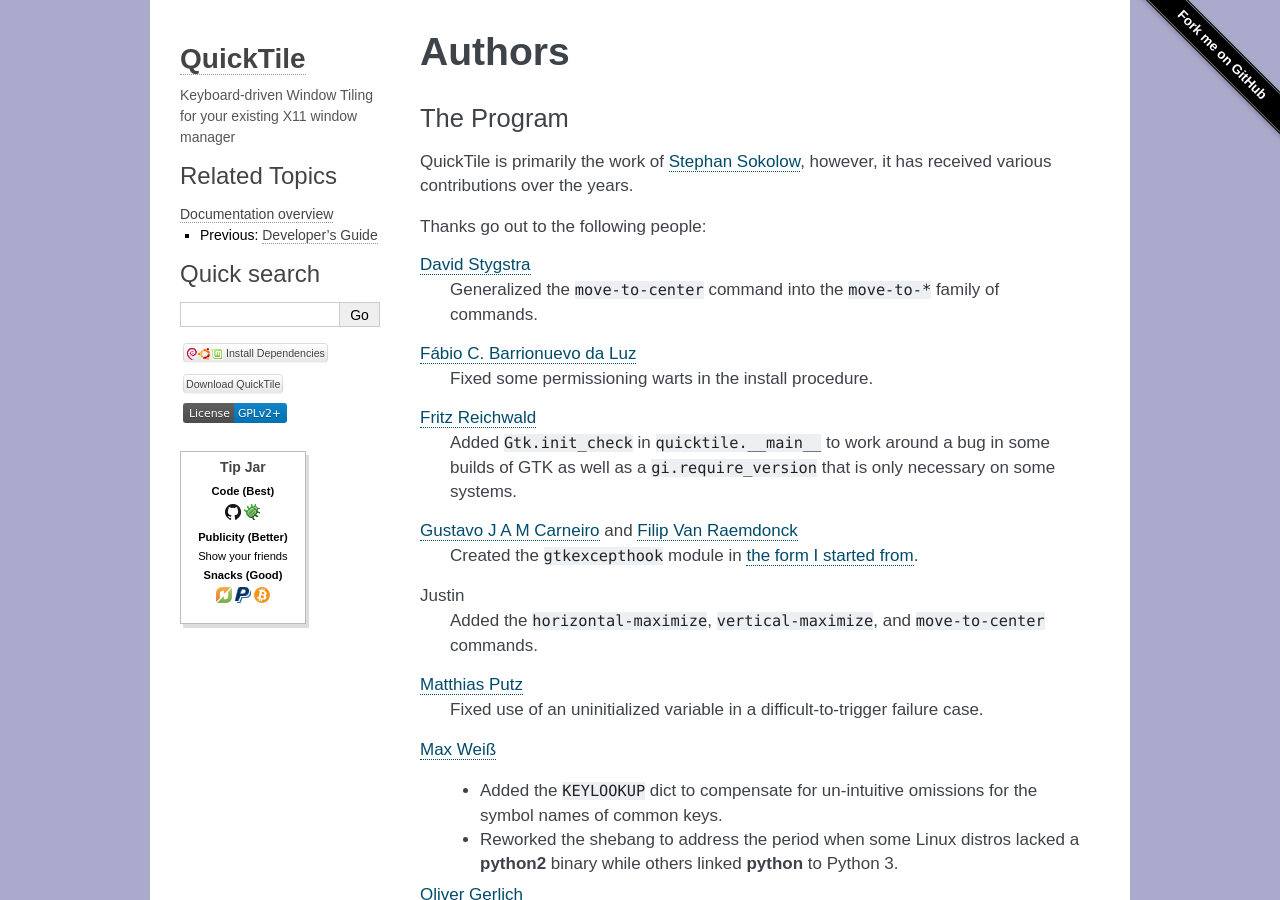
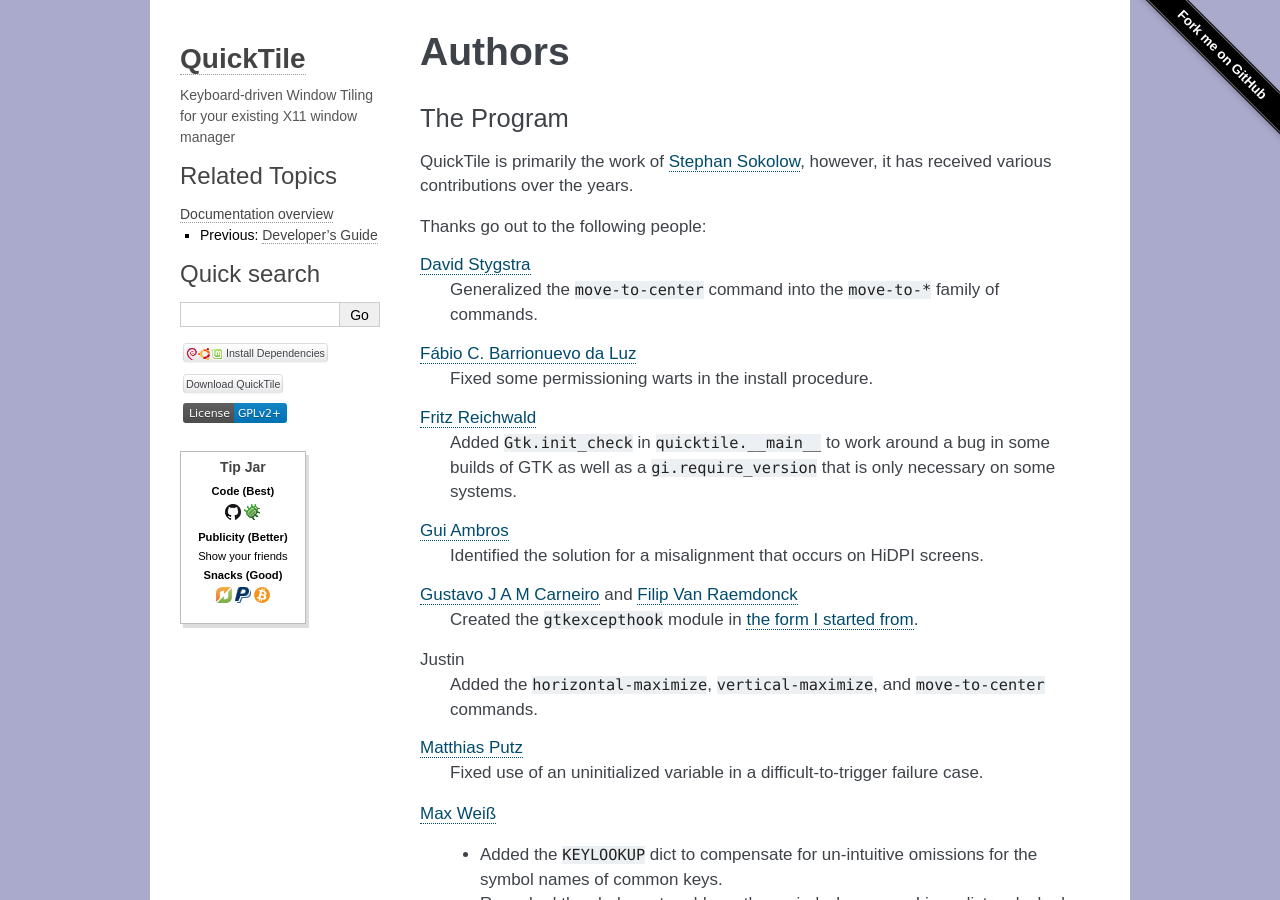
Before and after one commit to ssokolow/quicktile, a Sphinx documentation site: the page built from docs/authors/index.rst, in a window 1280 px wide and 900 px high. Built offline with Sphinx 7.4.7, drawn with Linux system fonts in a browser that asks for light colours.

Commit message:
Fix window gap that appears on HiDPI screens
Fixes #140

```diff
--- a/docs/authors/index.rst
+++ b/docs/authors/index.rst
@@ -36,6 +36,9 @@
     Added ``Gtk.init_check`` in ``quicktile.__main__`` to work around a
     bug in some builds of GTK as well as a ``gi.require_version`` that
     is only necessary on some systems.
+
+`Gui Ambros`_
+    Identified the solution for a misalignment that occurs on HiDPI screens.
 
 `Gustavo J A M Carneiro`_ and `Filip Van Raemdonck`_
     Created the ``gtkexcepthook`` module in `the form I started from
@@ -152,6 +155,7 @@
 .. _Fábio C. Barrionuevo da Luz: https://github.com/luzfcb
 .. _Filip van Raemdonck: https://www.linkedin.com/in/filip-van-raemdonck/
 .. _Fritz Reichwald: https://github.com/fiete201
+.. _Gui Ambros: https://github.com/guiambros
 .. _Gustavo J A M Carneiro: https://github.com/gjcarneiro
 .. _Mark James: https://twitter.com/markjames
 .. _Matthias Putz: https://github.com/mputz86
```
Also changed, not shown: 2 other files.
